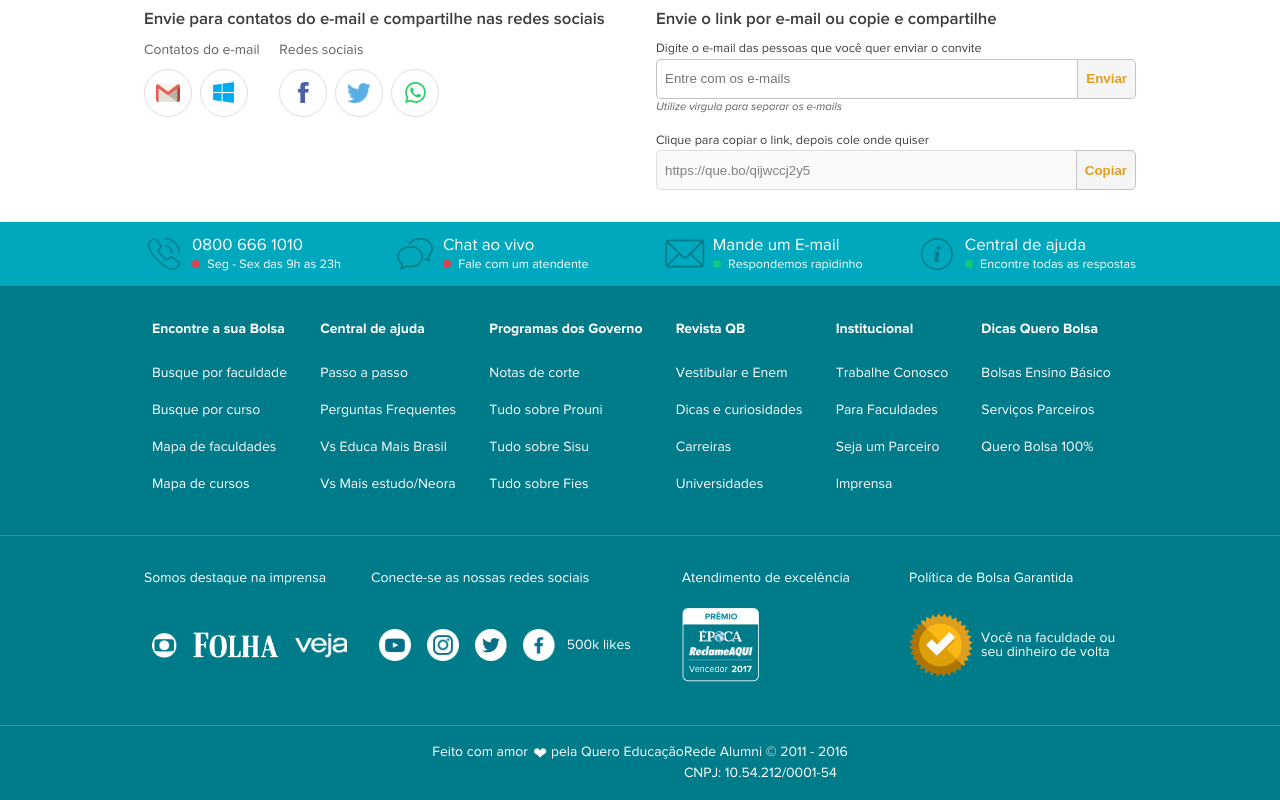
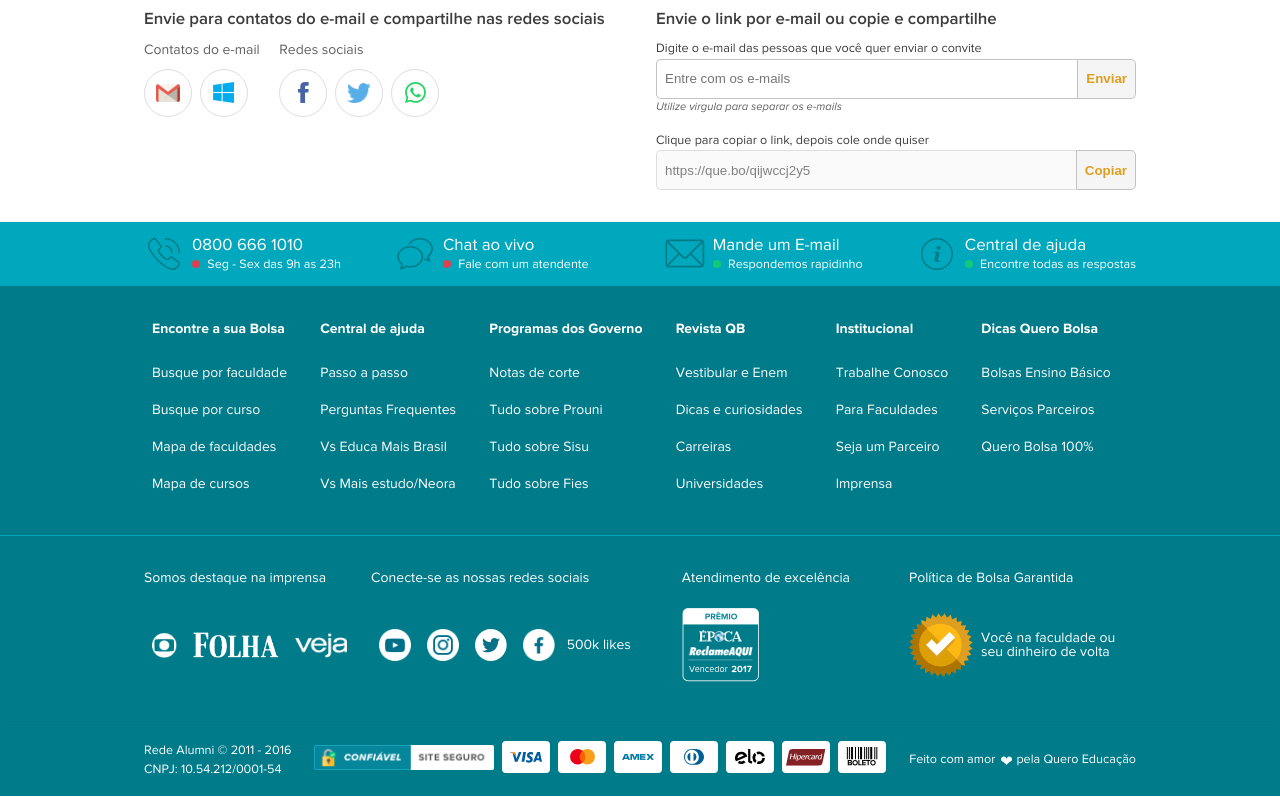
Before and after one commit to vitebo/quero-education-front-end-challenge, a website: page src/index.html in a window 1280 px wide. Shown: the part 845-1645 px from the top of the page. Drawn offline with nearby package versions, Linux system fonts and the light colour scheme; files that its build step writes are made by us from their sources; files whose address does not match are found by name.

Commit message:
torando o bottom-bar responsivo

```diff
--- a/src/index.html
+++ b/src/index.html
@@ -545,29 +545,29 @@
             <p class="l-bottom-bar__text">CNPJ: 10.54.212/0001-54</p>
           </div>
 
-          <ul class="l-bottom-bar__payment">
-            <li>
+          <ul class="m-payment">
+            <li class=" m-payment__item">
               <img src="assets/images/safesite.png" alt="Site seguro">
             </li>
-            <li>
+            <li class=" m-payment__item">
               <img src="assets/svgs/visa.svg" alt="Visa">
             </li>
-            <li>
+            <li class=" m-payment__item">
               <img src="assets/svgs/mastercard.svg" alt="MasterCard">
             </li>
-            <li>
+            <li class=" m-payment__item">
               <img src="assets/svgs/americanexpress.svg" alt="American Express">
             </li>
-            <li>
+            <li class=" m-payment__item">
               <img src="assets/svgs/dinersclub.svg" alt="Diners Club">
             </li>
-            <li>
+            <li class=" m-payment__item">
               <img src="assets/svgs/elo.svg" alt="Elo">
             </li>
-            <li>
+            <li class=" m-payment__item">
               <img src="assets/svgs/hipercard.svg" alt="Hipercard">
             </li>
-            <li>
+            <li class=" m-payment__item">
               <img src="assets/svgs/boleto.svg" alt="Boleto">
             </li>
           </ul>
--- a/src/sass/layouts/_l-bottom-bar.scss
+++ b/src/sass/layouts/_l-bottom-bar.scss
@@ -1,28 +1,51 @@
 .l-bottom-bar {
+  @extend %b-depth-1;
   background-color: darken($color-primary, 10%);
   border-top: 1px solid $color-primary;
   padding: $spacing-2 0;
+
+  @include tablet-breakpoint {
+    border-top: 0;
+  }
 
   &__container {
     @extend %u-container;
     display: flex;
     flex-wrap: wrap;
     justify-content: center;
-  }
 
-  &__payment {
-    display: none;
+    @include tablet-breakpoint {
+      align-items: center;
+      flex-wrap: nowrap;
+    }
   }
 
   &__content {
+    text-align: center;
+    width: 100%;
+
+    @include tablet-breakpoint {
+      width: auto;
+    }
+
     &.is-love {
       margin-bottom: $spacing-1;
       order: -1;
+
+      @include tablet-breakpoint {
+        margin-bottom: 0;
+        order: 3;
+      }
     }
   }
 
   &__text {
     color: $color-white;
+
+    @include tablet-breakpoint {
+      font-size: .9em;
+      text-align: left;
+    }
   }
 
   &__heart {
--- a/src/sass/layouts/_l-panel.scss
+++ b/src/sass/layouts/_l-panel.scss
@@ -58,7 +58,7 @@
     padding-top: $spacing-3;
 
     @include tablet-breakpoint {
-      padding-bottom: $spacing-3;
+      padding-bottom: $spacing-4;
     }
   }
 }
--- a/src/sass/main.scss
+++ b/src/sass/main.scss
@@ -25,3 +25,4 @@
 @import 'modules/m-form-box';
 @import 'modules/m-social-networks';
 @import 'modules/m-contact';
+@import 'modules/m-payment';
--- /dev/null
+++ b/src/sass/modules/_m-payment.scss
@@ -0,0 +1,20 @@
+.m-payment {
+  display: none;
+
+  @include tablet-breakpoint {
+    align-items: center;
+    display: flex;
+    flex: 1 1 auto;
+    justify-content: center;
+    padding: 0 $spacing-1;
+  }
+
+  &__item {
+    display: inline-block;
+    max-width: 180px;
+
+    & + & {
+      margin-left: $spacing-1;
+    }
+  }
+}
```
